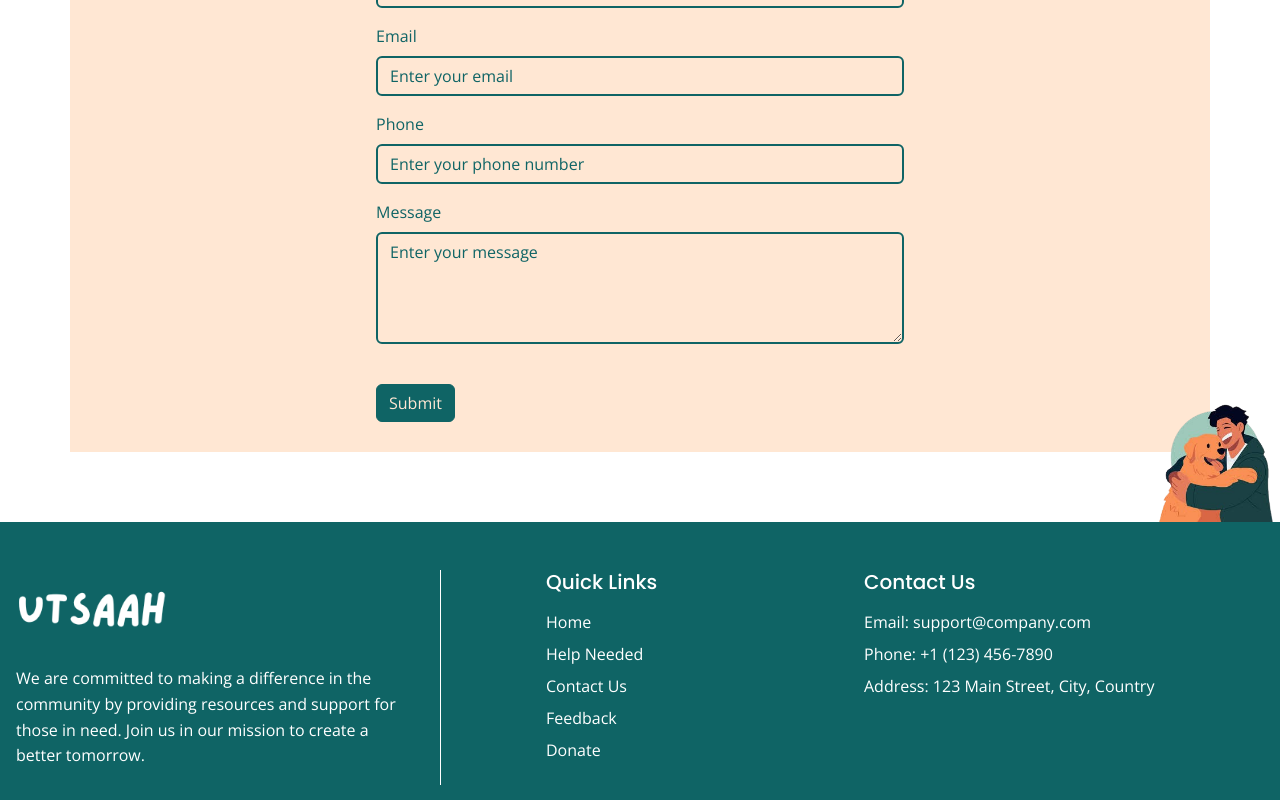
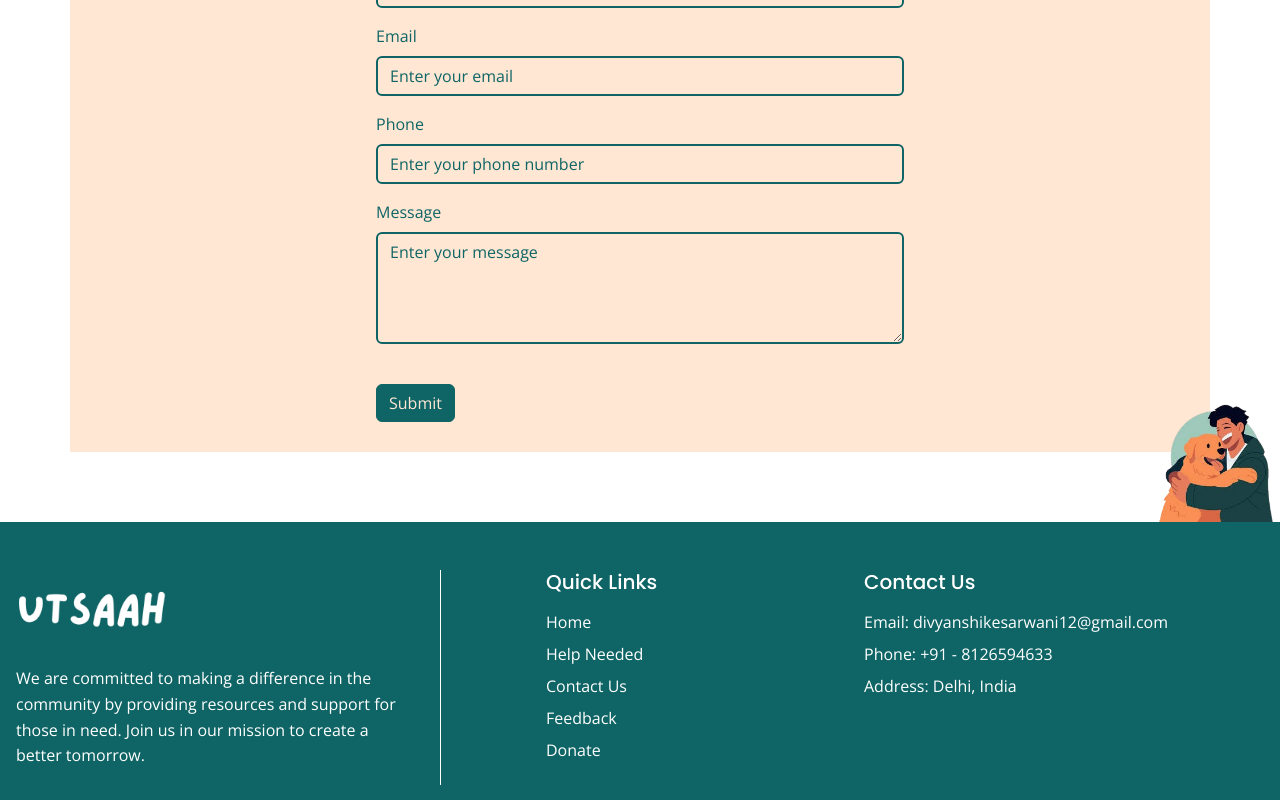
Before and after one commit to divyanshik22/ngo-site, a React (Create React App) app: page /contactus in a window 1280 px wide. Shown: the part 276-1076 px from the top of the page. Built offline with nearby package versions, Linux system fonts and the light colour scheme.

Commit message:
CSS Fixes

```diff
--- a/src/components/Aboutus.jsx
+++ b/src/components/Aboutus.jsx
@@ -70,9 +70,9 @@ const Aboutus = () => {
         <div className="col-md-4">
           <h5>Contact Us</h5>
           <ul className="list-unstyled">
-            <li>Email: support@company.com</li>
-            <li>Phone: +1 (123) 456-7890</li>
-            <li>Address: 123 Main Street, City, Country</li>
+            <li>Email: divyanshikesarwani12@gmail.com</li>
+            <li>Phone: +91 - 8126594633</li>
+            <li>Address: Delhi, India</li>
           </ul>
         </div>
       </div>
--- a/src/components/navbar.css
+++ b/src/components/navbar.css
@@ -47,10 +47,7 @@
 @media (max-width: 992px) {
   /* Target screens where the navbar collapses */
   .navbar-collapse {
-    display: flex; /* Enable flexbox for alignment */
-    flex-direction: column; /* Stack items vertically */
-    align-items: flex-start; /* Align items to the left (start) */
-    padding-left: 1rem; /* Add some padding for spacing from the edge */
+    padding: 0rem 1rem;
   }
 
   .nav-link {
```
